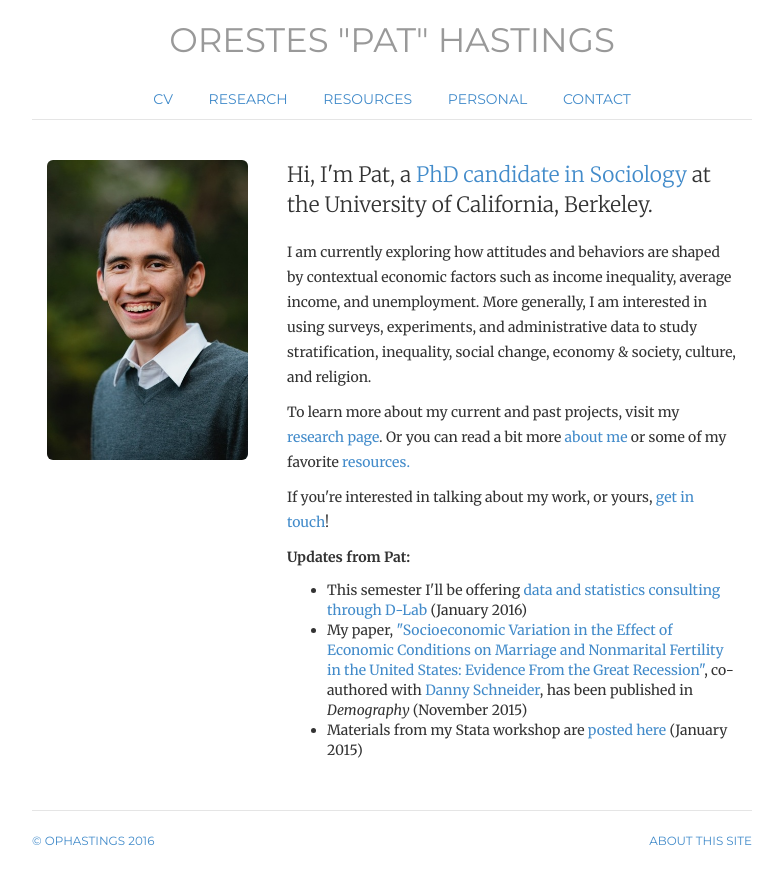
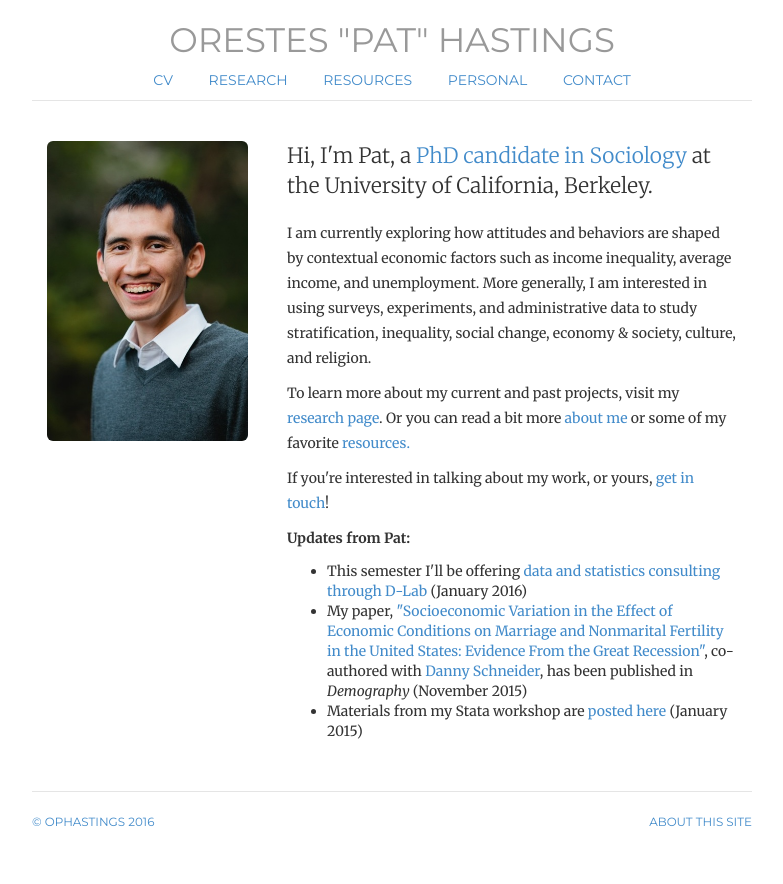
Before and after one commit to ophastings/ophastings.github.io, a Jekyll site: the page built from index.html, in a window 1280 px wide. Shown: the top 884 px of the page, without its empty margins (248-1031 px from the left). Built offline with Jekyll 4.4.1, drawn with Linux system fonts in a browser that asks for light colours; comment, search, counter and statistics services are not loaded.

Commit message:
Update style.css

```diff
--- a/css/style.css
+++ b/css/style.css
@@ -9,7 +9,7 @@
 
 /* Masthead */
 .header { font-family: 'Montserrat', Helvetica, sans-serif; text-transform: uppercase; font-weight: normal; text-align: center; }
-.header h3 { font-family: 'Montserrat', Helvetica, sans-serif; text-transform: uppercase; font-weight: normal; text-align: center; font-size: 34px;  }
+.header h3 {padding-bottom: 0px; font-family: 'Montserrat', Helvetica, sans-serif; text-transform: uppercase; font-weight: normal; text-align: center; font-size: 34px;  }
 
 .footer { font-family: 'Montserrat', Helvetica, sans-serif; text-transform: uppercase; font-weight: normal; }
 
```
